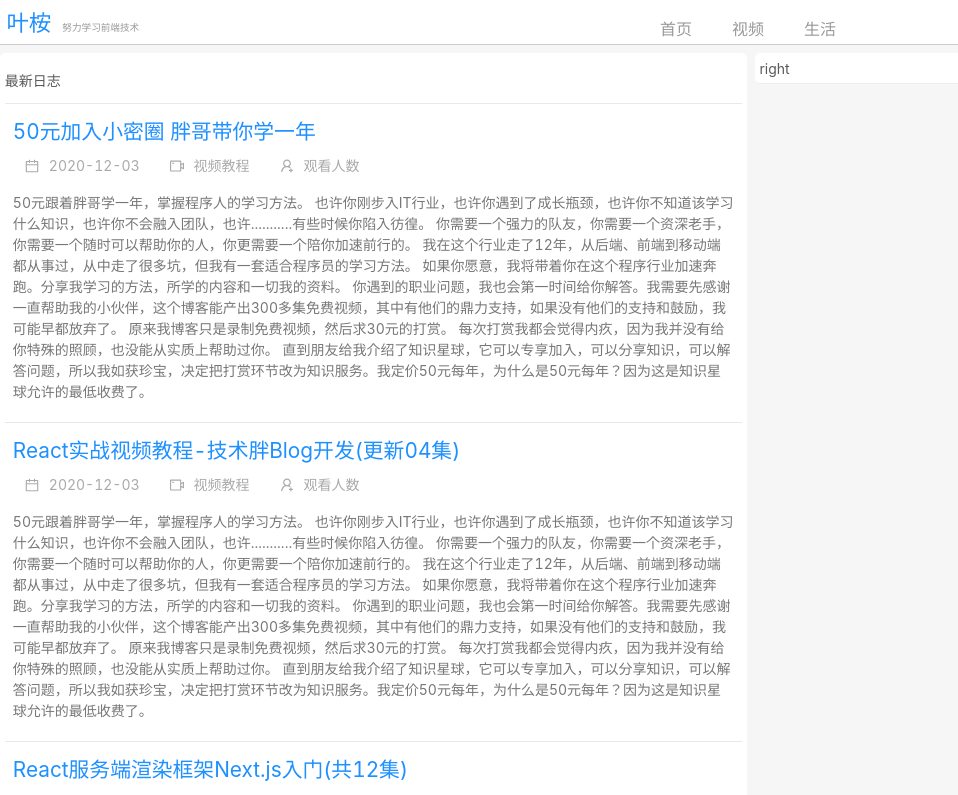
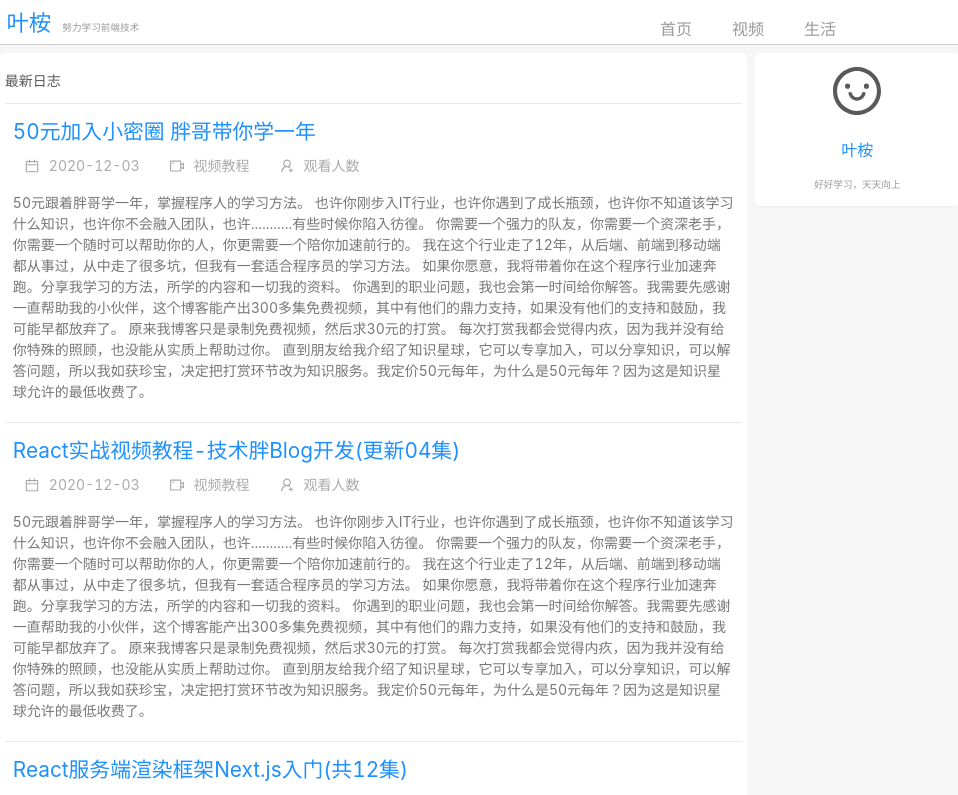
Before and after one commit to Doloreszjx/BlogText, a Next.js app in the folder blog1/: page / in a window 1280 px wide. Shown: the top 795 px of the page, without its empty margins (0-958 px from the left). Built offline with nearby package versions, Linux system fonts and the light colour scheme.

Commit message:
add component: Author

```diff
--- /dev/null
+++ b/blog1/components/Author.js
@@ -0,0 +1,16 @@
+import React, { Component } from "react";
+import { SmileOutlined } from "@ant-design/icons";
+
+import "../static/style/components/Author.css";
+
+export default function Author() {
+  return (
+    <>
+      <div className="author-info home-box">
+        <SmileOutlined className="author-icon" />
+        <p className="author-id">叶桉</p>
+        <p className="author-desc">好好学习，天天向上</p>
+      </div>
+    </>
+  );
+}
--- a/blog1/pages/index.js
+++ b/blog1/pages/index.js
@@ -1,6 +1,7 @@
 import React, { useState } from "react";
 import Head from "next/head";
 import Header from "../components/Header";
+import Author from "../components/Author";
 import { Row, Col, List } from "antd";
 
 import "../static/style/pages/home.list.css";
@@ -85,7 +86,7 @@ export default function Home() {
           />
         </Col>
         <Col className="home-right" xs={0} sm={0} md={7} lg={5} xl={4}>
-          right
+          <Author />
         </Col>
       </Row>
     </>
--- /dev/null
+++ b/blog1/static/style/components/Author.css
@@ -0,0 +1,16 @@
+.author-info {
+  text-align: center;
+}
+.author-icon {
+  height: 5rem;
+  line-height: 5rem;
+  font-size: 3rem;
+}
+.author-id {
+  font-size: 1rem;
+  color: #1e90ff;
+}
+.author-desc {
+  font-size: 0.6rem;
+  color: #999;
+}
--- a/blog1/static/style/pages/global.css
+++ b/blog1/static/style/pages/global.css
@@ -7,7 +7,7 @@ body {
   border-radius: 0.3rem;
   border-bottom: 1px solid #eee;
 }
-.home-right {
+.home-box {
   background-color: #fff;
   margin-left: 0.5rem;
   padding: 0.3rem;
--- a/blog1/static/style/pages/home.list.css
+++ b/blog1/static/style/pages/home.list.css
@@ -12,6 +12,5 @@
   color: #aaa;
 }
 .list-icon span {
-  display: inline-block;
   padding: 0 10px;
 }
```
